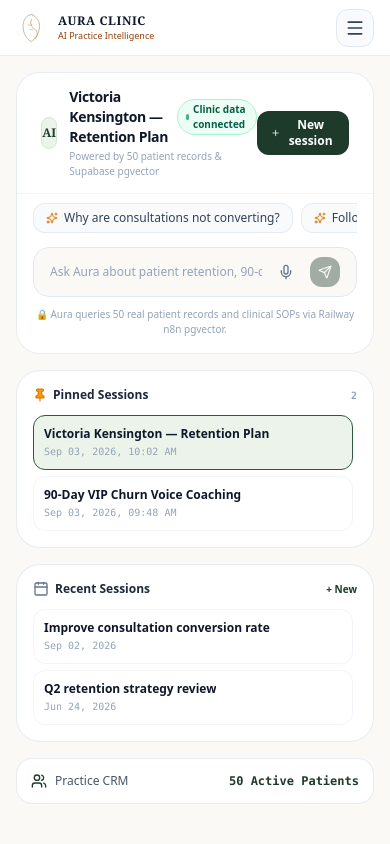
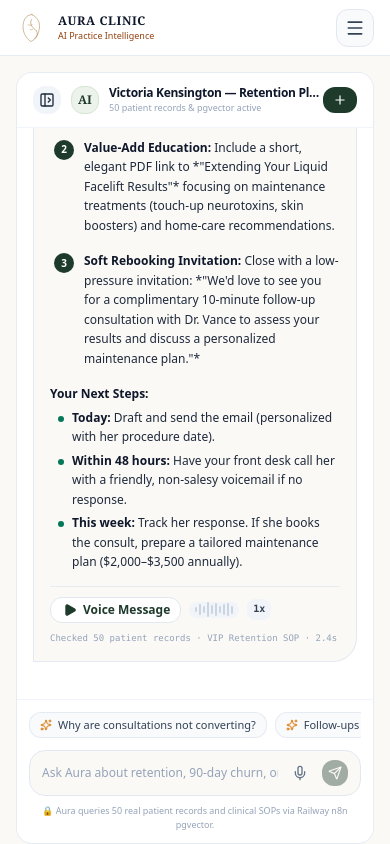
Before and after one commit to EisenDev/AI-Coach, a Next.js app: page /coach in a window 390 px wide. Built offline with nearby package versions, Linux system fonts and the light colour scheme.

Commit message:
feat: ChatGPT-style mobile full-screen chat with sessions drawer, 2x2 mobile KPI cards on patients and knowledge, 2x1+1 cards and responsive sessions list

```diff
--- a/src/components/views/AiCoachView.tsx
+++ b/src/components/views/AiCoachView.tsx
@@ -37,6 +37,8 @@ import {
   Sliders,
   AlertTriangle,
   X,
+  History,
+  PanelLeftOpen,
 } from 'lucide-react';
 
 interface AiCoachViewProps {
@@ -63,6 +65,9 @@ export const AiCoachView: React.FC<AiCoachViewProps> = ({
   // Audio Voice Playback State (TTS per message)
   const [activePlayingMsgId, setActivePlayingMsgId] = useState<string | null>(null);
   const [playbackSpeeds, setPlaybackSpeeds] = useState<Record<string, number>>({});
+
+  // Mobile Sessions Drawer Open State
+  const [isMobileSessionsOpen, setIsMobileSessionsOpen] = useState(false);
 
   // Delete Confirmation Modal State
   const [sessionToDelete, setSessionToDelete] = useState<CoachSession | null>(null);
@@ -125,10 +130,9 @@ export const AiCoachView: React.FC<AiCoachViewProps> = ({
     chatScrollBottomRef.current?.scrollIntoView({ behavior: 'smooth' });
   }, [activeSession?.messages, isAiResponding]);
 
-  // Web Speech STT Dictation Handler (Fast, Real-Time, Clear)
+  // Web Speech STT Dictation Handler
   const handleToggleVoiceDictation = () => {
     if (isVoiceRecording) {
-      // User clicked to stop mic: stop recognition, keep current text in input box
       isRecordingRef.current = false;
       setIsVoiceRecording(false);
       if (speechRecognitionRef.current) {
@@ -203,7 +207,6 @@ export const AiCoachView: React.FC<AiCoachViewProps> = ({
         setIsVoiceRecording(false);
       }
     } else {
-      // Fallback simulated dictation
       setIsVoiceRecording(true);
       setTimeout(() => {
         setInputMessage('Why are some consultations not converting?');
@@ -319,7 +322,6 @@ Our practice analytics show a **40% drop-off rate after session 2** across Morph
     const text = (textToSend || inputMessage).trim();
     if (!text || !activeSession || isAiResponding) return;
 
-    // Immediately stop speech recording and clear transcript buffers
     isRecordingRef.current = false;
     setIsVoiceRecording(false);
     finalTranscriptRef.current = '';
@@ -426,6 +428,7 @@ Our practice analytics show a **40% drop-off rate after session 2** across Morph
   const handleCreateNewSession = () => {
     const created = createNewSession('chat', 'New Clinical Strategy Session');
     setCurrentSessionId(created.id);
+    setIsMobileSessionsOpen(false);
     refreshSessions();
     if (onNewSession) onNewSession(created.id);
   };
@@ -460,44 +463,55 @@ Our practice analytics show a **40% drop-off rate after session 2** across Morph
   ];
 
   return (
-    <div className="flex flex-col lg:flex-row h-full w-full gap-4 md:gap-5 overflow-y-auto lg:overflow-hidden select-none relative">
+    <div className="flex h-[calc(100vh-4.5rem)] md:h-[calc(100vh-2.5rem)] w-full gap-5 overflow-hidden select-none relative">
 
-      {/* MAIN CHAT WORKSPACE */}
-      <div className="flex-1 flex flex-col bg-white rounded-3xl border border-slate-200/80 shadow-xs overflow-hidden relative">
+      {/* MAIN CHAT WORKSPACE (100% full screen on mobile like ChatGPT) */}
+      <div className="flex-1 flex flex-col bg-white rounded-2xl md:rounded-3xl border border-slate-200/80 shadow-xs overflow-hidden relative h-full">
 
-        {/* Sticky Header */}
-        <div className="px-6 py-3.5 bg-white/95 backdrop-blur border-b border-slate-100 flex items-center justify-between z-20 flex-shrink-0 sticky top-0">
-          <div className="flex items-center space-x-3">
-            <div className="w-8 h-8 rounded-xl bg-[#EBF3EA] border border-[#D5E6D3] text-[#1E3A2B] flex items-center justify-center font-serif font-bold text-xs">
+        {/* Header with Mobile Sessions Menu on Left */}
+        <div className="px-4 sm:px-6 py-3 bg-white/95 backdrop-blur border-b border-slate-100 flex items-center justify-between z-20 flex-shrink-0 sticky top-0">
+          <div className="flex items-center space-x-2.5 sm:space-x-3 min-w-0">
+
+            {/* Mobile-Only Sessions Drawer Toggle (ChatGPT Style) */}
+            <button
+              onClick={() => setIsMobileSessionsOpen(!isMobileSessionsOpen)}
+              className="lg:hidden p-1.5 rounded-xl bg-slate-100 hover:bg-slate-200 text-slate-700 transition flex items-center space-x-1"
+              title="View Coaching Sessions"
+            >
+              <PanelLeftOpen className="w-4 h-4 text-slate-800" />
+            </button>
+
+            <div className="w-7 h-7 sm:w-8 sm:h-8 rounded-xl bg-[#EBF3EA] border border-[#D5E6D3] text-[#1E3A2B] flex items-center justify-center font-serif font-bold text-xs flex-shrink-0">
               AI
             </div>
-            <div>
-              <div className="flex items-center space-x-2">
-                <h2 className="text-sm font-bold text-slate-900 font-sans tracking-tight">
-                  {activeSession?.title || 'Clinical Retention Strategy Session'}
+
+            <div className="min-w-0 flex-1">
+              <div className="flex items-center space-x-2 truncate">
+                <h2 className="text-xs sm:text-sm font-bold text-slate-900 font-sans tracking-tight truncate">
+                  {activeSession?.title || 'Clinical Strategy Session'}
                 </h2>
-                <span className="px-2 py-0.5 rounded-full text-[10px] font-bold bg-emerald-50 text-emerald-800 border border-emerald-200 flex items-center space-x-1">
+                <span className="hidden sm:inline-flex px-2 py-0.5 rounded-full text-[10px] font-bold bg-emerald-50 text-emerald-800 border border-emerald-200 items-center space-x-1 flex-shrink-0">
                   <span className="w-1.5 h-1.5 rounded-full bg-emerald-600 animate-pulse"></span>
                   <span>Clinic data connected</span>
                 </span>
               </div>
-              <p className="text-[10px] text-slate-400 font-sans mt-0.5">
-                Powered by 50 patient records & Supabase pgvector
+              <p className="text-[9px] sm:text-[10px] text-slate-400 font-sans truncate">
+                50 patient records & pgvector active
               </p>
             </div>
           </div>
 
           <button
             onClick={handleCreateNewSession}
-            className="flex items-center space-x-1.5 px-3.5 py-1.5 rounded-xl bg-[#1E3A2B] hover:bg-[#162D21] text-white text-xs font-bold transition shadow-xs"
+            className="flex items-center space-x-1 px-2.5 sm:px-3.5 py-1.5 rounded-xl bg-[#1E3A2B] hover:bg-[#162D21] text-white text-[11px] sm:text-xs font-bold transition shadow-xs flex-shrink-0"
           >
             <Plus className="w-3.5 h-3.5" />
-            <span>New session</span>
+            <span className="hidden sm:inline">New session</span>
           </button>
         </div>
 
         {/* Scrollable Chat History */}
-        <div className="flex-1 overflow-y-auto p-6 space-y-6">
+        <div className="flex-1 overflow-y-auto p-4 sm:p-6 space-y-5">
           {activeSession?.messages.map((msg) => {
             const isUser = msg.role === 'user';
             const isVoicePlaying = activePlayingMsgId === msg.id;
@@ -506,14 +520,14 @@ Our practice analytics show a **40% drop-off rate after session 2** across Morph
             return (
               <div
                 key={msg.id}
-                className={`flex flex-col ${isUser ? 'items-end' : 'items-start'} space-y-1.5`}
+                className={`flex flex-col ${isUser ? 'items-end' : 'items-start'} space-y-1`}
               >
                 <span className="text-[10px] font-mono text-slate-400 uppercase tracking-wider px-1">
-                  {isUser ? `Dr. Chloe Vance · ${msg.timestamp || msg.time || '10:02 AM'}` : `Aura AI Practice Coach · ${msg.timestamp || msg.time || '10:03 AM'}`}
+                  {isUser ? `Dr. Vance · ${msg.timestamp || msg.time || '10:02 AM'}` : `Aura AI · ${msg.timestamp || msg.time || '10:03 AM'}`}
                 </span>
 
                 <div
-                  className={`max-w-2xl p-5 rounded-3xl text-xs sm:text-[13px] leading-relaxed shadow-xs ${
+                  className={`max-w-2xl p-4 sm:p-5 rounded-3xl text-xs sm:text-[13px] leading-relaxed shadow-xs ${
                     isUser
                       ? 'bg-[#1E3A2B] text-white rounded-br-none font-sans font-medium'
                       : 'bg-[#FAF9F6] text-slate-800 border border-slate-200/90 rounded-bl-none font-sans'
@@ -528,13 +542,13 @@ Our practice analytics show a **40% drop-off rate after session 2** across Morph
 
                   {/* AI Message Footer: Complete Voice Response Button & RAG Verification */}
                   {!isUser && (
-                    <div className="mt-4 pt-3 border-t border-slate-200/70 flex flex-wrap items-center justify-between gap-2">
+                    <div className="mt-3.5 pt-2.5 border-t border-slate-200/70 flex flex-wrap items-center justify-between gap-2">
 
                       {/* Voice Message / TTS Playback Pill */}
                       <div className="flex items-center space-x-2">
                         <button
                           onClick={() => handleToggleVoicePlayback(msg.id, msg.content)}
-                          className={`px-3 py-1.5 rounded-xl text-xs font-bold flex items-center space-x-2 transition shadow-xs ${
+                          className={`px-2.5 sm:px-3 py-1 sm:py-1.5 rounded-xl text-xs font-bold flex items-center space-x-1.5 sm:space-x-2 transition shadow-xs ${
                             isVoicePlaying
                               ? 'bg-[#1E3A2B] text-white ring-2 ring-emerald-400'
                               : 'bg-white hover:bg-[#EBF3EA] text-[#1E3A2B] border border-slate-200 hover:border-[#2D5A3C]'
@@ -545,11 +559,11 @@ Our practice analytics show a **40% drop-off rate after session 2** across Morph
                           ) : (
                             <Play className="w-3.5 h-3.5 fill-current ml-0.5" />
                           )}
-                          <span>{isVoicePlaying ? 'Speaking Full Response...' : 'Voice Message'}</span>
+                          <span>{isVoicePlaying ? 'Speaking...' : 'Voice Message'}</span>
                         </button>
 
                         {/* Animated Waveform Pill */}
-                        <div className="flex items-center space-x-0.5 h-5 px-2 bg-slate-100 rounded-lg">
+                        <div className="flex items-center space-x-0.5 h-4 sm:h-5 px-1.5 sm:px-2 bg-slate-100 rounded-lg">
                           {[30, 70, 45, 90, 60, 80, 40, 65, 85, 50].map((h, idx) => (
                             <div
                               key={idx}
@@ -564,15 +578,15 @@ Our practice analytics show a **40% drop-off rate after session 2** across Morph
                         {/* Speed Toggle */}
                         <button
                           onClick={(e) => cycleSpeed(msg.id, e)}
-                          className="px-2 py-1 rounded-lg bg-slate-100 hover:bg-slate-200 text-[10px] font-mono font-bold text-slate-700"
+                          className="px-1.5 py-0.5 sm:px-2 sm:py-1 rounded-lg bg-slate-100 hover:bg-slate-200 text-[10px] font-mono font-bold text-slate-700"
                         >
                           {speed}x
                         </button>
                       </div>
 
                       {/* Evidence Tag */}
-                      <span className="text-[10px] font-mono text-slate-400">
-                        {msg.evidence || 'Checked 50 patient records · VIP Retention SOP · 1.9s'}
+                      <span className="text-[9px] sm:text-[10px] font-mono text-slate-400">
+                        {msg.evidence || 'Checked 50 patient records · 1.9s'}
                       </span>
 
                     </div>
@@ -593,7 +607,7 @@ Our practice analytics show a **40% drop-off rate after session 2** across Morph
         </div>
 
         {/* Floating Starter Cards + Live Mic Dictation Input Pill */}
-        <div className="p-4 bg-white/95 border-t border-slate-100 space-y-2.5 z-10">
+        <div className="p-3 sm:p-4 bg-white/95 border-t border-slate-100 space-y-2 z-10">
 
           {/* 4 Floating Starter Buttons */}
           <div className="flex items-center space-x-2 overflow-x-auto pb-1 scrollbar-none">
@@ -601,7 +615,7 @@ Our practice analytics show a **40% drop-off rate after session 2** across Morph
               <button
                 key={i}
                 onClick={() => handleSendMessage(qs.query)}
-                className="flex-shrink-0 px-3 py-1.5 rounded-xl bg-slate-50 hover:bg-[#EBF3EA] border border-slate-200/80 hover:border-[#2D5A3C] text-slate-700 hover:text-[#1E3A2B] text-xs font-medium transition flex items-center space-x-1.5"
+                className="flex-shrink-0 px-2.5 sm:px-3 py-1 sm:py-1.5 rounded-xl bg-slate-50 hover:bg-[#EBF3EA] border border-slate-200/80 hover:border-[#2D5A3C] text-slate-700 hover:text-[#1E3A2B] text-[11px] sm:text-xs font-medium transition flex items-center space-x-1.5"
               >
                 <Sparkles className="w-3 h-3 text-amber-600" />
                 <span>{qs.label}</span>
@@ -611,7 +625,7 @@ Our practice analytics show a **40% drop-off rate after session 2** across Morph
 
           {/* Unified Input Dock */}
           <div
-            className={`flex items-center space-x-2 bg-[#FAF9F6] border rounded-2xl px-4 py-2 transition shadow-xs ${
+            className={`flex items-center space-x-2 bg-[#FAF9F6] border rounded-2xl px-3 sm:px-4 py-2 transition shadow-xs ${
               isVoiceRecording ? 'border-rose-500 bg-rose-50/40 ring-2 ring-rose-200' : 'border-slate-200 focus-within:border-amber-500'
             }`}
           >
@@ -625,7 +639,7 @@ Our practice analytics show a **40% drop-off rate after session 2** across Morph
               placeholder={
                 isVoiceRecording
                   ? '🎙️ Listening... speak now (click mic to stop)...'
-                  : 'Ask Aura about patient retention, 90-day churn, or clinical SOPs...'
+                  : 'Ask Aura about retention, 90-day churn, or SOPs...'
               }
               className="flex-1 bg-transparent text-xs text-slate-900 placeholder-slate-400 focus:outline-none"
             />
@@ -633,7 +647,7 @@ Our practice analytics show a **40% drop-off rate after session 2** across Morph
             {/* Mic Dictation (STT) Button */}
             <button
               onClick={handleToggleVoiceDictation}
-              className={`p-2 rounded-xl transition flex items-center space-x-1.5 ${
+              className={`p-1.5 sm:p-2 rounded-xl transition flex items-center space-x-1 ${
                 isVoiceRecording
                   ? 'bg-rose-600 text-white animate-pulse shadow-xs'
                   : 'hover:bg-slate-200 text-slate-500 hover:text-slate-900'
@@ -648,21 +662,21 @@ Our practice analytics show a **40% drop-off rate after session 2** across Morph
             <button
               onClick={() => handleSendMessage()}
               disabled={!inputMessage.trim() || isAiResponding}
-              className="p-2 rounded-xl bg-[#1E3A2B] hover:bg-[#162D21] text-white disabled:opacity-40 transition shadow-xs"
+              className="p-1.5 sm:p-2 rounded-xl bg-[#1E3A2B] hover:bg-[#162D21] text-white disabled:opacity-40 transition shadow-xs"
             >
               <Send className="w-3.5 h-3.5" />
             </button>
           </div>
 
-          <p className="text-[10px] text-center text-slate-400 font-sans">
+          <p className="text-[9px] sm:text-[10px] text-center text-slate-400 font-sans">
             🔒 Aura queries 50 real patient records and clinical SOPs via Railway n8n pgvector.
           </p>
         </div>
 
       </div>
 
-      {/* RIGHT SIDEBAR: PINNED & RECENT SESSIONS */}
-      <div className="w-full lg:w-80 flex flex-col space-y-4 flex-shrink-0 pb-6 lg:pb-0">
+      {/* DESKTOP RIGHT SIDEBAR (Hidden on mobile < lg) */}
+      <div className="hidden lg:flex w-80 flex-col space-y-4 flex-shrink-0">
 
         {/* Pinned Sessions */}
         <div className="bg-white rounded-3xl p-4 border border-slate-200/80 shadow-xs space-y-3">
@@ -772,6 +786,98 @@ Our practice analytics show a **40% drop-off rate after session 2** across Morph
 
       </div>
 
+      {/* MOBILE SESSIONS SLIDE-IN DRAWER (ChatGPT Style Popover / Drawer) */}
+      {isMobileSessionsOpen && (
+        <div className="fixed inset-0 z-50 lg:hidden flex animate-fadeIn">
+          {/* Backdrop */}
+          <div
+            onClick={() => setIsMobileSessionsOpen(false)}
+            className="fixed inset-0 bg-slate-900/40 backdrop-blur-xs transition-opacity"
+          />
+
+          {/* Drawer Content */}
+          <div className="relative z-10 w-72 bg-white h-full shadow-2xl p-5 flex flex-col justify-between space-y-4 animate-slideRight">
+            <div className="space-y-4">
+              <div className="flex items-center justify-between pb-2 border-b border-slate-100">
+                <div className="flex items-center space-x-2 text-xs font-bold text-slate-900">
+                  <History className="w-4 h-4 text-[#1E3A2B]" />
+                  <span>Coaching Sessions</span>
+                </div>
+                <button
+                  onClick={() => setIsMobileSessionsOpen(false)}
+                  className="p-1 rounded-lg bg-slate-100 hover:bg-slate-200 text-slate-600"
+                >
+                  <X className="w-4 h-4" />
+                </button>
+              </div>
+
+              <button
+                onClick={handleCreateNewSession}
+                className="w-full py-2 px-3 rounded-xl bg-[#1E3A2B] text-white text-xs font-bold flex items-center justify-center space-x-1.5 shadow-xs"
+              >
+                <Plus className="w-3.5 h-3.5" />
+                <span>New Session</span>
+              </button>
+
+              {/* Pinned on Mobile */}
+              <div className="space-y-1.5">
+                <span className="text-[10px] font-bold text-slate-400 uppercase tracking-wider block">
+                  Pinned ({pinnedSessions.length})
+                </span>
+                <div className="max-h-40 overflow-y-auto space-y-1 pr-1">
+                  {pinnedSessions.map((s) => (
+                    <div
+                      key={s.id}
+                      onClick={() => {
+                        setCurrentSessionId(s.id);
+                        setIsMobileSessionsOpen(false);
+                      }}
+                      className={`p-2 rounded-xl text-xs font-bold cursor-pointer transition ${
+                        s.id === currentSessionId
+                          ? 'bg-[#EBF3EA] text-[#1E3A2B]'
+                          : 'bg-slate-50 text-slate-700 hover:bg-slate-100'
+                      }`}
+                    >
+                      <p className="truncate">{s.title}</p>
+                    </div>
+                  ))}
+                </div>
+              </div>
+
+              {/* Recent on Mobile */}
+              <div className="space-y-1.5">
+                <span className="text-[10px] font-bold text-slate-400 uppercase tracking-wider block">
+                  Recent ({recentSessions.length})
+                </span>
+                <div className="max-h-56 overflow-y-auto space-y-1 pr-1">
+                  {recentSessions.map((s) => (
+                    <div
+                      key={s.id}
+                      onClick={() => {
+                        setCurrentSessionId(s.id);
+                        setIsMobileSessionsOpen(false);
+                      }}
+                      className={`p-2 rounded-xl text-xs font-bold cursor-pointer transition ${
+                        s.id === currentSessionId
+                          ? 'bg-[#EBF3EA] text-[#1E3A2B]'
+                          : 'bg-slate-50 text-slate-700 hover:bg-slate-100'
+                      }`}
+                    >
+                      <p className="truncate">{s.title}</p>
+                    </div>
+                  ))}
+                </div>
+              </div>
+            </div>
+
+            <div className="p-3 bg-slate-50 rounded-2xl border border-slate-200/80 text-xs flex items-center justify-between">
+              <span className="text-slate-600 font-medium">Practice Records</span>
+              <span className="font-bold text-[#1E3A2B] font-mono">50 Patients</span>
+            </div>
+          </div>
+        </div>
+      )}
+
       {/* Delete Coaching Session Confirmation Modal */}
       {sessionToDelete && (
         <div className="fixed inset-0 z-[9999] w-screen h-screen bg-slate-900/70 backdrop-blur-xs flex items-center justify-center p-4 animate-fadeIn select-none">
```
Also changed, not shown: src/components/views/KnowledgeView.tsx (+7 -7 lines), src/components/views/PatientsView.tsx (+9 -9 lines), src/components/views/SessionsView.tsx (+52 -47 lines).
